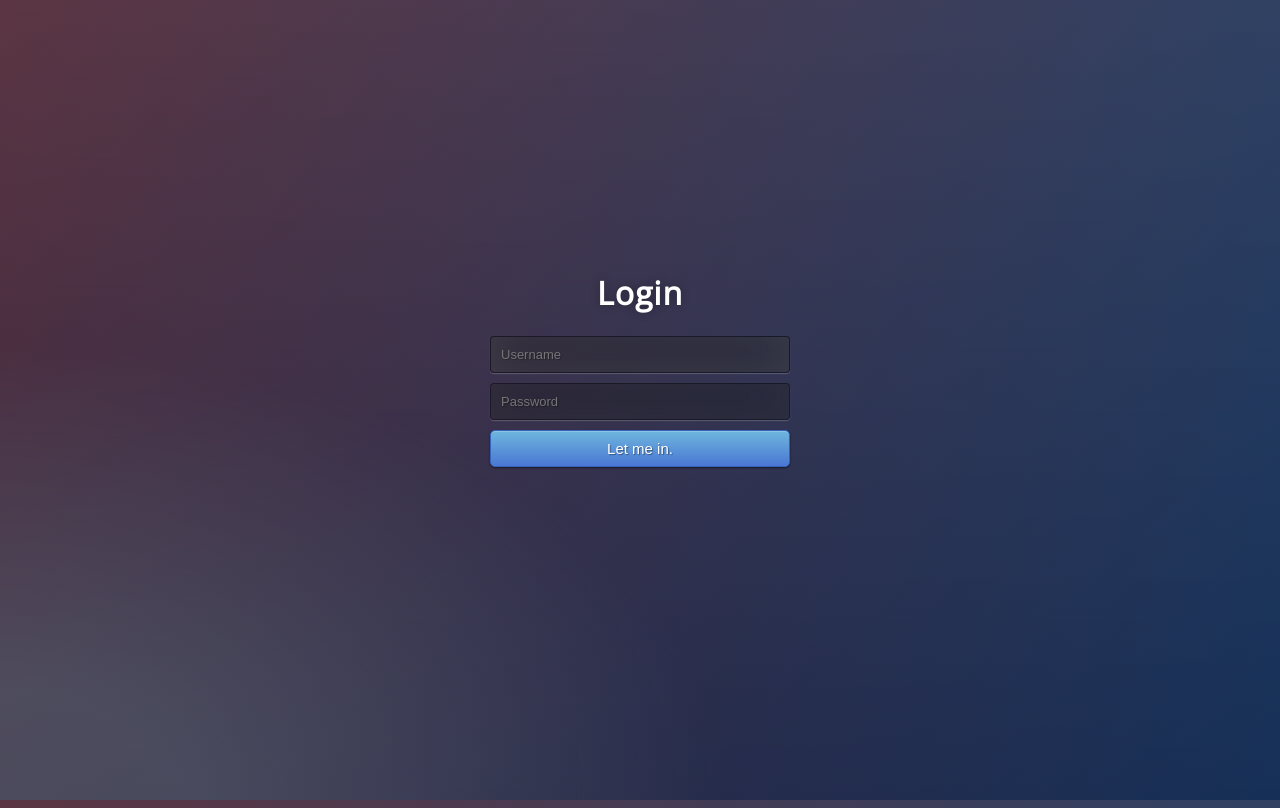
After one commit to BaoPun/Quiz-Management-System, a Spring Boot app: page / in a window 1280 px wide. The commit adds this page. Run offline with Spring Boot 4, Linux system fonts and the light colour scheme; some of the project's set-up classes (security, data sources, template engines, error pages and the like) are left out, and stand-ins take their place.

Commit message:
Switched login page to form-post, more consistent styling

```diff
--- a/Spring-Project-2/src/main/java/com/project2/demo/controllers/MainController.java
+++ b/Spring-Project-2/src/main/java/com/project2/demo/controllers/MainController.java
@@ -28,9 +28,9 @@ public class MainController {
 		return "greeting";
 	}
 
-	@GetMapping("/login")
+	@GetMapping("/")
 	public String login_page(Model model) {
-		return "login";
+		return "index";
 	}
 
 
--- /dev/null
+++ b/Spring-Project-2/src/main/resources/static/css/styles_login.css
@@ -0,0 +1,59 @@
+
+
+@import url(https://fonts.googleapis.com/css?family=Open+Sans);
+.btn { display: inline-block; *display: inline; *zoom: 1; padding: 4px 10px 4px; margin-bottom: 0; font-size: 13px; line-height: 18px; color: #333333; text-align: center;text-shadow: 0 1px 1px rgba(255, 255, 255, 0.75); vertical-align: middle; background-color: #f5f5f5; background-image: -moz-linear-gradient(top, #ffffff, #e6e6e6); background-image: -ms-linear-gradient(top, #ffffff, #e6e6e6); background-image: -webkit-gradient(linear, 0 0, 0 100%, from(#ffffff), to(#e6e6e6)); background-image: -webkit-linear-gradient(top, #ffffff, #e6e6e6); background-image: -o-linear-gradient(top, #ffffff, #e6e6e6); background-image: linear-gradient(top, #ffffff, #e6e6e6); background-repeat: repeat-x; filter: progid:dximagetransform.microsoft.gradient(startColorstr=#ffffff, endColorstr=#e6e6e6, GradientType=0); border-color: #e6e6e6 #e6e6e6 #e6e6e6; border-color: rgba(0, 0, 0, 0.1) rgba(0, 0, 0, 0.1) rgba(0, 0, 0, 0.25); border: 1px solid #e6e6e6; -webkit-border-radius: 4px; -moz-border-radius: 4px; border-radius: 4px; -webkit-box-shadow: inset 0 1px 0 rgba(255, 255, 255, 0.2), 0 1px 2px rgba(0, 0, 0, 0.05); -moz-box-shadow: inset 0 1px 0 rgba(255, 255, 255, 0.2), 0 1px 2px rgba(0, 0, 0, 0.05); box-shadow: inset 0 1px 0 rgba(255, 255, 255, 0.2), 0 1px 2px rgba(0, 0, 0, 0.05); cursor: pointer; *margin-left: .3em; }
+.btn:hover, .btn:active, .btn.active, .btn.disabled, .btn[disabled] { background-color: #e6e6e6; }
+.btn-large { padding: 9px 14px; font-size: 15px; line-height: normal; -webkit-border-radius: 5px; -moz-border-radius: 5px; border-radius: 5px; }
+.btn:hover { color: #333333; text-decoration: none; background-color: #e6e6e6; background-position: 0 -15px; -webkit-transition: background-position 0.1s linear; -moz-transition: background-position 0.1s linear; -ms-transition: background-position 0.1s linear; -o-transition: background-position 0.1s linear; transition: background-position 0.1s linear; }
+.btn-primary, .btn-primary:hover { text-shadow: 0 -1px 0 rgba(0, 0, 0, 0.25); color: #ffffff; }
+.btn-primary.active { color: rgba(255, 255, 255, 0.75); }
+.btn-primary { background-color: #4a77d4; background-image: -moz-linear-gradient(top, #6eb6de, #4a77d4); background-image: -ms-linear-gradient(top, #6eb6de, #4a77d4); background-image: -webkit-gradient(linear, 0 0, 0 100%, from(#6eb6de), to(#4a77d4)); background-image: -webkit-linear-gradient(top, #6eb6de, #4a77d4); background-image: -o-linear-gradient(top, #6eb6de, #4a77d4); background-image: linear-gradient(top, #6eb6de, #4a77d4); background-repeat: repeat-x; filter: progid:dximagetransform.microsoft.gradient(startColorstr=#6eb6de, endColorstr=#4a77d4, GradientType=0);  border: 1px solid #3762bc; text-shadow: 1px 1px 1px rgba(0,0,0,0.4); box-shadow: inset 0 1px 0 rgba(255, 255, 255, 0.2), 0 1px 2px rgba(0, 0, 0, 0.5); }
+.btn-primary:hover, .btn-primary:active, .btn-primary.active, .btn-primary.disabled, .btn-primary[disabled] { filter: none; background-color: #4a77d4; }
+.btn-block { width: 100%; display:block; }
+
+* { -webkit-box-sizing:border-box; -moz-box-sizing:border-box; -ms-box-sizing:border-box; -o-box-sizing:border-box; box-sizing:border-box; }
+
+html { width: 100%; height:100%; overflow:hidden; }
+
+body {
+  width: 100%;
+  height:100%;
+  font-family: 'Open Sans', sans-serif;
+  background: #092756;
+  background: -moz-radial-gradient(0% 100%, ellipse cover, rgba(104,128,138,.4) 10%,rgba(138,114,76,0) 40%),-moz-linear-gradient(top,  rgba(57,173,219,.25) 0%, rgba(42,60,87,.4) 100%), -moz-linear-gradient(-45deg,  #670d10 0%, #092756 100%);
+  background: -webkit-radial-gradient(0% 100%, ellipse cover, rgba(104,128,138,.4) 10%,rgba(138,114,76,0) 40%), -webkit-linear-gradient(top,  rgba(57,173,219,.25) 0%,rgba(42,60,87,.4) 100%), -webkit-linear-gradient(-45deg,  #670d10 0%,#092756 100%);
+  background: -o-radial-gradient(0% 100%, ellipse cover, rgba(104,128,138,.4) 10%,rgba(138,114,76,0) 40%), -o-linear-gradient(top,  rgba(57,173,219,.25) 0%,rgba(42,60,87,.4) 100%), -o-linear-gradient(-45deg,  #670d10 0%,#092756 100%);
+  background: -ms-radial-gradient(0% 100%, ellipse cover, rgba(104,128,138,.4) 10%,rgba(138,114,76,0) 40%), -ms-linear-gradient(top,  rgba(57,173,219,.25) 0%,rgba(42,60,87,.4) 100%), -ms-linear-gradient(-45deg,  #670d10 0%,#092756 100%);
+  background: -webkit-radial-gradient(0% 100%, ellipse cover, rgba(104,128,138,.4) 10%,rgba(138,114,76,0) 40%), linear-gradient(to bottom,  rgba(57,173,219,.25) 0%,rgba(42,60,87,.4) 100%), linear-gradient(135deg,  #670d10 0%,#092756 100%);
+  filter: progid:DXImageTransform.Microsoft.gradient( startColorstr='#3E1D6D', endColorstr='#092756',GradientType=1 );
+}
+.login {
+  position: absolute;
+  top: 50%;
+  left: 50%;
+  margin: -150px 0 0 -150px;
+  width:300px;
+  height:300px;
+}
+.login h1 { color: #fff; text-shadow: 0 0 10px rgba(0,0,0,0.3); letter-spacing:1px; text-align:center; }
+
+input {
+  width: 100%;
+  margin-bottom: 10px;
+  background: rgba(0,0,0,0.3);
+  border: none;
+  outline: none;
+  padding: 10px;
+  font-size: 13px;
+  color: #fff;
+  text-shadow: 1px 1px 1px rgba(0,0,0,0.3);
+  border: 1px solid rgba(0,0,0,0.3);
+  border-radius: 4px;
+  box-shadow: inset 0 -5px 45px rgba(100,100,100,0.2), 0 1px 1px rgba(255,255,255,0.2);
+  -webkit-transition: box-shadow .5s ease;
+  -moz-transition: box-shadow .5s ease;
+  -o-transition: box-shadow .5s ease;
+  -ms-transition: box-shadow .5s ease;
+  transition: box-shadow .5s ease;
+}
+input:focus { box-shadow: inset 0 -5px 45px rgba(100,100,100,0.4), 0 1px 1px rgba(255,255,255,0.2); }
--- /dev/null
+++ b/Spring-Project-2/src/main/resources/templates/index.html
@@ -0,0 +1,42 @@
+
+<!DOCTYPE html>
+<html>
+<head>
+	<link rel="stylesheet" type="text/css" href="/css/styles_login.css">
+	<title>Login Page</title>
+</head>
+<body>
+
+	<div class="login">
+		<h1>Login</h1>
+		  <form class="form-signin" method="post" action="/login">
+			<input id="username" type="text" class="form-control"  placeholder="Username" name="username" required autofocus />
+			<input id="password" type="password" class="form-control" placeholder="Password" name="password" required />
+			<button id="loginButton" type="submit" class="btn btn-primary btn-block btn-large">Let me in.</button>
+		  </form>
+	  </div>
+
+
+</body>
+<script>
+	function getLogin(){
+		let username1= document.getElementById("username").value;
+		let password1=document.getElementById("password").value;
+		let xhttp=new XMLHttpRequest();
+
+		xhttp.onreadystatechange=function(){
+			if(this.readyState==4) {
+				if (this.status==200) {
+					alert("Yay");
+				} else {
+					alert("Boo");
+				}
+			}
+		}
+
+		xhttp.open("POST","http://localhost:8080/login");
+		xhttp.setRequestHeader("Content-Type", "application/x-www-form-urlencoded");
+		xhttp.send("username="+username1+"&password="+password1);
+	}
+</script>
+</html>
--- a/Spring-Project-2/src/main/resources/templates/s/fragments.html
+++ b/Spring-Project-2/src/main/resources/templates/s/fragments.html
@@ -20,7 +20,7 @@
 <body>
 
 
-<nav th:fragment="navbar" class="navbar navbar-expand-lg navbar-light bg-light">
+<nav th:fragment="navbar" class="navbar navbar-expand-lg navbar-dark bg-dark">
 	<a class="navbar-brand" href="#">Quiz Manager</a>
 	<button class="navbar-toggler" type="button" data-toggle="collapse"
 		data-target="#navbarNavAltMarkup" aria-controls="navbarNavAltMarkup"
```
Also changed, not shown: Spring-Project-2/src/main/java/SecondaryController.java (deleted, +0 -8 lines), Spring-Project-2/src/main/java/com/project2/demo/controllers/SecondaryController.java (+28 -17 lines), Spring-Project-2/src/main/java/com/project2/demo/entities/Engine.java (added, +40 -0 lines), Spring-Project-2/src/main/resources/static/css/common.css (+13 -0 lines), Spring-Project-2/src/main/resources/templates/login.html (deleted, +0 -47 lines).
